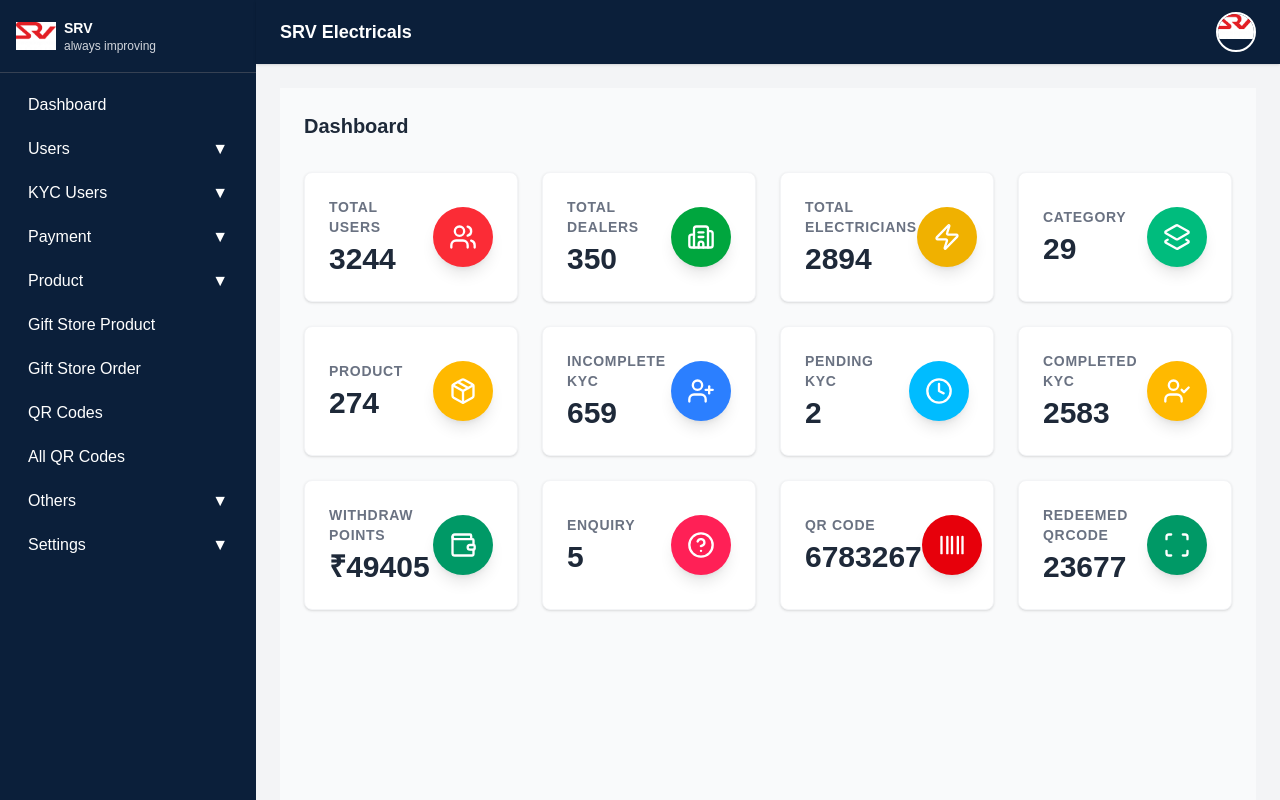
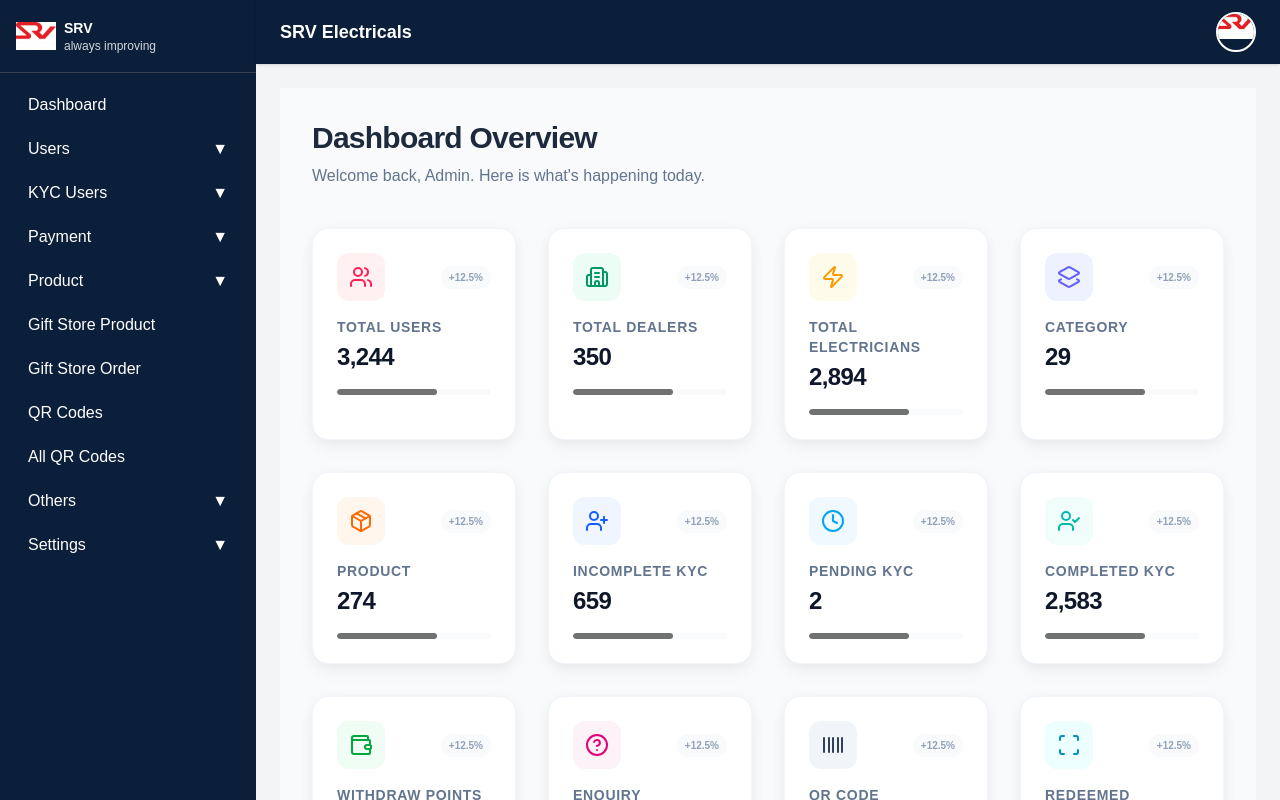
Before and after one commit to snehavasu-21/srv-admin-frontend, a Next.js app: page /dashboard in a window 1280 px wide. Built offline with nearby package versions, Linux system fonts and the light colour scheme.

Commit message:
page navigation pulling

```diff
--- a/app/components/DashboardCard.tsx
+++ b/app/components/DashboardCard.tsx
@@ -1,27 +1,70 @@
-// components/DashboardCard.tsx
+// // components/DashboardCard.tsx
 
-interface propType{
-  title: string,
-  value: string,
-  color: string,
-  icon: React.ReactNode,
+// interface propType{
+//   title: string,
+//   value: string,
+//   color: string,
+//   icon: React.ReactNode,
+// }
+
+// export default function DashboardCard({ title, value, color, icon }:
+//   propType
+// ) {
+//   // Extract the color name (e.g., "bg-red-500" -> "red")
+//   const colorName = color.split('-')[1];
+
+//   return (
+//     <div className="bg-white p-6 rounded-lg shadow-sm border border-gray-100 flex items-center justify-between">
+//       <div>
+//         <p className="text-gray-500 text-sm font-semibold uppercase tracking-wider">{title}</p>
+//         <h3 className="text-3xl font-bold mt-1 text-gray-800">{value}</h3>
+//       </div>
+//       {/* Icon with light background circle */}
+//       <div className={`p-4 rounded-full ${color} text-white bg-opacity-90 shadow-lg`}>
+//         {icon}
+//       </div>
+//     </div>
+//   );
+// }
+
+
+interface DashboardCardProps {
+  title: string;
+  value: string;
+  color: string;
+  bgColor: string;
+  icon: React.ReactNode;
 }
 
-export default function DashboardCard({ title, value, color, icon }:
-  propType
-) {
-  // Extract the color name (e.g., "bg-red-500" -> "red")
-  const colorName = color.split('-')[1];
+export default function DashboardCard({ title, value, color, bgColor, icon }: DashboardCardProps) {
+  return (
+    <div className="group bg-white p-6 rounded-2xl border border-slate-100 shadow-[0_2px_15px_-3px_rgba(0,0,0,0.07),0_10px_20px_-2px_rgba(0,0,0,0.04)] hover:shadow-xl hover:-translate-y-1 transition-all duration-300">
+      <div className="flex items-center justify-between mb-4">
+        {/* ICON CONTAINER */}
+        <div className={`p-3 rounded-xl ${bgColor} ${color} group-hover:scale-110 transition-transform duration-300`}>
+          {icon}
+        </div>
 
-  return (
-    <div className="bg-white p-6 rounded-lg shadow-sm border border-gray-100 flex items-center justify-between">
+        {/* PERCENTAGE INDICATOR (Optional visual fluff) */}
+        <span className="text-[10px] font-bold px-2 py-1 rounded-full bg-slate-50 text-slate-400">
+          +12.5%
+        </span>
+      </div>
+
       <div>
-        <p className="text-gray-500 text-sm font-semibold uppercase tracking-wider">{title}</p>
-        <h3 className="text-3xl font-bold mt-1 text-gray-800">{value}</h3>
+        <p className="text-sm font-semibold text-slate-500 uppercase tracking-wider mb-1">
+          {title}
+        </p>
+        <h3 className="text-2xl font-bold text-slate-900 tracking-tight">
+          {value}
+        </h3>
       </div>
-      {/* Icon with light background circle */}
-      <div className={`p-4 rounded-full ${color} text-white bg-opacity-90 shadow-lg`}>
-        {icon}
+
+      {/* BOTTOM PROGRESS BAR (Visual Enhancement) */}
+      <div className="mt-4 w-full bg-slate-50 h-1.5 rounded-full overflow-hidden">
+        <div className={`h-full opacity-60 rounded-full transition-all duration-500 w-[65%] ${bgColor.replace('bg-', 'bg-')}`}
+             style={{ backgroundColor: 'currentColor' }}>
+        </div>
       </div>
     </div>
   );
--- a/app/dashboard/page.tsx
+++ b/app/dashboard/page.tsx
@@ -1,49 +1,95 @@
-// app/page.tsx
+// // app/page.tsx
+// import DashboardCard from "../components/DashboardCard";
+// import {
+//   Users,
+//   Building2,
+//   Zap,
+//   Layers2,
+//   Package,
+//   UserPlus,
+//   Clock, // Changed from UserClock
+//   UserCheck,
+//   Wallet,
+//   HelpCircle,
+//   Barcode,
+//   Scan
+// } from "lucide-react";
+
+// export default function DashboardPage() {
+//   const cards = [
+//     { title: "Total Users", value: "3244", color: "bg-red-500", icon: <Users size={28} /> },
+//     { title: "Total Dealers", value: "350", color: "bg-green-600", icon: <Building2 size={28} /> },
+//     { title: "Total Electricians", value: "2894", color: "bg-yellow-500", icon: <Zap size={28} /> },
+//     { title: "Category", value: "29", color: "bg-emerald-500", icon: <Layers2 size={28} /> },
+
+//     { title: "Product", value: "274", color: "bg-amber-400", icon: <Package size={28} /> },
+//     { title: "Incomplete KYC", value: "659", color: "bg-blue-500", icon: <UserPlus size={28} /> },
+//     { title: "Pending KYC", value: "2", color: "bg-sky-400", icon: <Clock size={28} /> }, // Fixed
+//     { title: "Completed KYC", value: "2583", color: "bg-amber-400", icon: <UserCheck size={28} /> },
+
+//     { title: "Withdraw Points", value: "₹49405", color: "bg-emerald-600", icon: <Wallet size={28} /> },
+//     { title: "Enquiry", value: "5", color: "bg-rose-500", icon: <HelpCircle size={28} /> },
+//     { title: "QR Code", value: "6783267", color: "bg-red-600", icon: <Barcode size={28} /> },
+//     { title: "Redeemed QRCode", value: "23677", color: "bg-emerald-600", icon: <Scan size={28} /> },
+//   ];
+
+//   return (
+//     <div className="p-6 bg-gray-50 min-h-screen">
+//       <div className="flex justify-between items-center mb-8">
+//         <h1 className="text-xl font-bold text-gray-800">Dashboard</h1>
+//       </div>
+
+//       <div className="grid grid-cols-1 md:grid-cols-2 lg:grid-cols-4 gap-6">
+//         {cards.map((card, index) => (
+//           <DashboardCard key={index} {...card} />
+//         ))}
+//       </div>
+//       </div>
+//   );
+// }
+
+
+
+"use client"; // Agar aap icons ya animations use kar rahe hain toh ye zaroori hai
+
 import DashboardCard from "../components/DashboardCard";
 import {
-  Users,
-  Building2,
-  Zap,
-  Layers2,
-  Package,
-  UserPlus,
-  Clock, // Changed from UserClock
-  UserCheck,
-  Wallet,
-  HelpCircle,
-  Barcode,
-  Scan
+  Users, Building2, Zap, Layers2, Package,
+  UserPlus, Clock, UserCheck, Wallet,
+  HelpCircle, Barcode, Scan
 } from "lucide-react";
 
+// 1. Ensure karein ki 'export default function' likha ho
 export default function DashboardPage() {
   const cards = [
-    { title: "Total Users", value: "3244", color: "bg-red-500", icon: <Users size={28} /> },
-    { title: "Total Dealers", value: "350", color: "bg-green-600", icon: <Building2 size={28} /> },
-    { title: "Total Electricians", value: "2894", color: "bg-yellow-500", icon: <Zap size={28} /> },
-    { title: "Category", value: "29", color: "bg-emerald-500", icon: <Layers2 size={28} /> },
+    { title: "Total Users", value: "3,244", color: "text-rose-500", bgColor: "bg-rose-50", icon: <Users size={24} /> },
+    { title: "Total Dealers", value: "350", color: "text-emerald-600", bgColor: "bg-emerald-50", icon: <Building2 size={24} /> },
+    { title: "Total Electricians", value: "2,894", color: "text-amber-500", bgColor: "bg-amber-50", icon: <Zap size={24} /> },
+    { title: "Category", value: "29", color: "text-indigo-500", bgColor: "bg-indigo-50", icon: <Layers2 size={24} /> },
 
-    { title: "Product", value: "274", color: "bg-amber-400", icon: <Package size={28} /> },
-    { title: "Incomplete KYC", value: "659", color: "bg-blue-500", icon: <UserPlus size={28} /> },
-    { title: "Pending KYC", value: "2", color: "bg-sky-400", icon: <Clock size={28} /> }, // Fixed
-    { title: "Completed KYC", value: "2583", color: "bg-amber-400", icon: <UserCheck size={28} /> },
+    { title: "Product", value: "274", color: "text-orange-500", bgColor: "bg-orange-50", icon: <Package size={24} /> },
+    { title: "Incomplete KYC", value: "659", color: "text-blue-600", bgColor: "bg-blue-50", icon: <UserPlus size={24} /> },
+    { title: "Pending KYC", value: "2", color: "text-sky-500", bgColor: "bg-sky-50", icon: <Clock size={24} /> },
+    { title: "Completed KYC", value: "2,583", color: "text-teal-500", bgColor: "bg-teal-50", icon: <UserCheck size={24} /> },
 
-    { title: "Withdraw Points", value: "₹49405", color: "bg-emerald-600", icon: <Wallet size={28} /> },
-    { title: "Enquiry", value: "5", color: "bg-rose-500", icon: <HelpCircle size={28} /> },
-    { title: "QR Code", value: "6783267", color: "bg-red-600", icon: <Barcode size={28} /> },
-    { title: "Redeemed QRCode", value: "23677", color: "bg-emerald-600", icon: <Scan size={28} /> },
+    { title: "Withdraw Points", value: "₹49,405", color: "text-green-600", bgColor: "bg-green-50", icon: <Wallet size={24} /> },
+    { title: "Enquiry", value: "5", color: "text-pink-600", bgColor: "bg-pink-50", icon: <HelpCircle size={24} /> },
+    { title: "QR Code", value: "6,783,267", color: "text-slate-700", bgColor: "bg-slate-100", icon: <Barcode size={24} /> },
+    { title: "Redeemed QRCode", value: "23,677", color: "text-cyan-600", bgColor: "bg-cyan-50", icon: <Scan size={24} /> },
   ];
 
   return (
-    <div className="p-6 bg-gray-50 min-h-screen">
-      <div className="flex justify-between items-center mb-8">
-        <h1 className="text-xl font-bold text-gray-800">Dashboard</h1>
+    <div className="p-8 bg-[#F8FAFC] min-h-screen">
+      <div className="mb-10">
+        <h1 className="text-3xl font-extrabold text-slate-800 tracking-tight">Dashboard Overview</h1>
+        <p className="text-slate-500 mt-2 font-medium">Welcome back, Admin. Here is what's happening today.</p>
       </div>
 
-      <div className="grid grid-cols-1 md:grid-cols-2 lg:grid-cols-4 gap-6">
+      <div className="grid grid-cols-1 sm:grid-cols-2 lg:grid-cols-4 gap-8">
         {cards.map((card, index) => (
           <DashboardCard key={index} {...card} />
         ))}
       </div>
-      </div>
+    </div>
   );
 }
```
